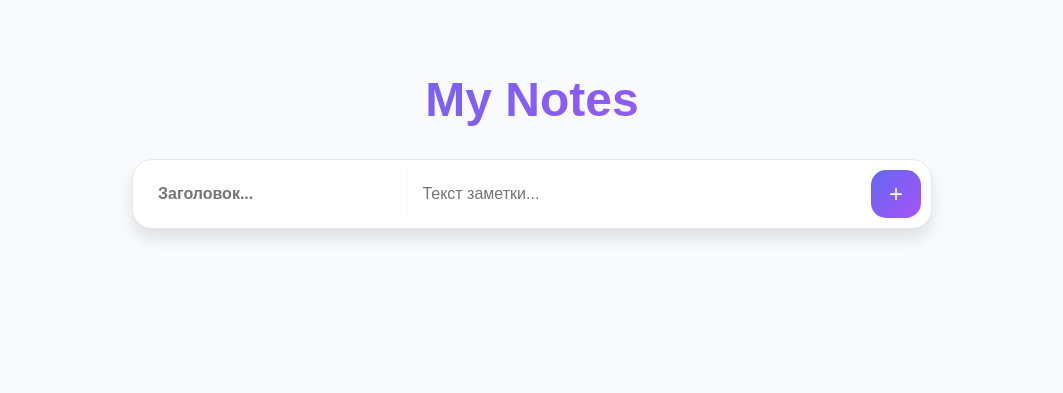
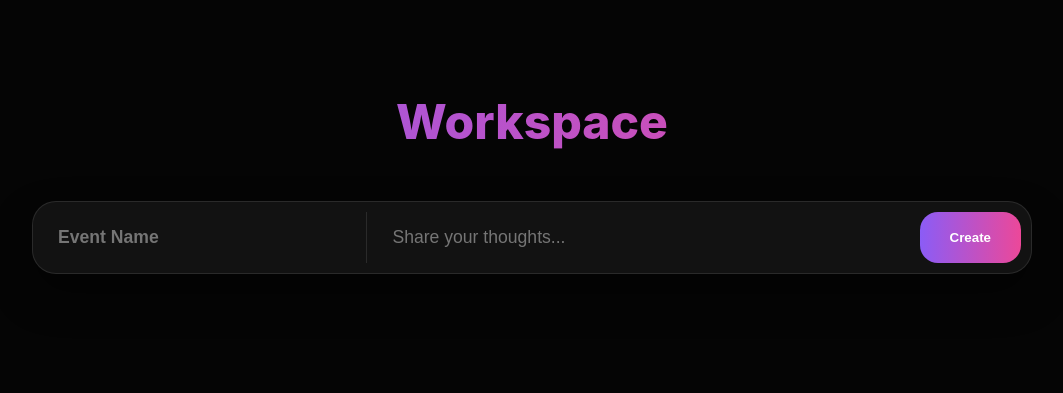
Before and after one commit to noxtra357/Online-notes, a Flask app: page / in a window 1280 px wide. Shown: the top 393 px of the page, without its empty margins (108-1171 px from the left). Run offline with Flask 3, Linux system fonts and the light colour scheme; data that the repository does not hold is empty.

Commit message:
My Notes

```diff
--- a/app.py
+++ b/app.py
@@ -4,37 +4,41 @@ from flask_sqlalchemy import SQLAlchemy
 
 app = Flask(__name__)
 
-# Настройка базы данных в папке проекта
 basedir = os.path.abspath(os.path.dirname(__file__))
 app.config['SQLALCHEMY_DATABASE_URI'] = 'sqlite:///' + os.path.join(basedir, 'database.db')
 app.config['SQLALCHEMY_TRACK_MODIFICATIONS'] = False
 
 db = SQLAlchemy(app)
 
-# Модель заметки
 class Note(db.Model):
     id = db.Column(db.Integer, primary_key=True)
     title = db.Column(db.String(100))
-    content = db.Column(db.String(200), nullable=False)
+    content = db.Column(db.Text, nullable=False)
 
-# Главная страница (список заметок)
 @app.route('/')
 def index():
     notes = Note.query.order_by(Note.id.desc()).all()
     return render_template('index.html', notes=notes)
 
-# Добавление новой заметки
 @app.route('/add', methods=['POST'])
 def add_note():
     title = request.form.get('title', '').strip()
     content = request.form.get('content', '').strip()
     if content:
-        new_note = Note(title=title, content=content)
-        db.session.add(new_note)
+        db.session.add(Note(title=title, content=content))
         db.session.commit()
     return redirect(url_for('index'))
 
-# Удаление заметки
+@app.route('/edit/<int:id>', methods=['GET', 'POST'])
+def edit(id):
+    note = Note.query.get_or_404(id)
+    if request.method == 'POST':
+        note.title = request.form.get('title', '').strip()
+        note.content = request.form.get('content', '').strip()
+        db.session.commit()
+        return redirect(url_for('index'))
+    return render_template('edit.html', note=note)
+
 @app.route('/delete/<int:id>')
 def delete(id):
     note = Note.query.get_or_404(id)
@@ -44,6 +48,5 @@ def delete(id):
 
 if __name__ == "__main__":
     with app.app_context():
-        # Это создаст базу данных, если её нет
         db.create_all()
     app.run(debug=True)
--- a/static/style.css
+++ b/static/style.css
@@ -1,51 +1,89 @@
 :root {
-    --grad: linear-gradient(135deg, #6366f1, #a855f7);
-    --bg: #f8fafc;
+    --bg: #050505;
+    --card: #121212;
+    --accent: linear-gradient(90deg, #8b5cf6, #ec4899);
+    --text-dim: #94a3b8;
 }
 
 body {
     background-color: var(--bg);
-    font-family: sans-serif;
+    color: white;
+    font-family: 'Inter', -apple-system, sans-serif;
+    margin: 0; padding: 60px 20px;
     display: flex; justify-content: center;
-    margin: 0; padding: 40px 20px;
 }
 
-.container { width: 100%; max-width: 800px; }
+.container { width: 100%; max-width: 1000px; }
 
-header h1 {
-    text-align: center; font-size: 3rem; font-weight: 800;
-    background: var(--grad); -webkit-background-clip: text; -webkit-text-fill-color: transparent;
+h1 {
+    font-size: 3rem; font-weight: 800; text-align: center;
+    background: var(--accent); -webkit-background-clip: text; -webkit-text-fill-color: transparent;
+    margin-bottom: 50px;
 }
 
+
 .note-form {
-    display: flex; background: white; padding: 10px;
-    border-radius: 20px; box-shadow: 0 10px 15px rgba(0,0,0,0.1);
-    margin-bottom: 50px; border: 1px solid #e2e8f0;
+    background: var(--card);
+    padding: 10px; border-radius: 24px;
+    display: flex; gap: 10px;
+    border: 1px solid rgba(255,255,255,0.1);
+    box-shadow: 0 20px 40px rgba(0,0,0,0.4);
+    margin-bottom: 60px;
 }
 
-.note-form input { border: none; outline: none; padding: 15px; font-size: 1rem; }
-.note-form input[name="title"] { width: 30%; border-right: 1px solid #f1f5f9; font-weight: bold; }
+.note-form input {
+    background: transparent; border: none; outline: none;
+    color: white; padding: 15px; font-size: 1.1rem;
+}
+
+.note-form input[name="title"] { width: 30%; font-weight: 700; border-right: 1px solid rgba(255,255,255,0.1); }
 .note-form input[name="content"] { flex: 1; }
 
-.add-btn {
-    background: var(--grad); color: white; border: none;
-    width: 50px; border-radius: 15px; font-size: 1.5rem; cursor: pointer;
+.btn-add {
+    background: var(--accent); color: white; border: none;
+    padding: 0 30px; border-radius: 18px; cursor: pointer;
+    font-weight: bold; transition: 0.3s;
 }
 
+.btn-add:hover { transform: scale(1.05); opacity: 0.9; }
+
+
 .notes-grid {
-    display: grid; grid-template-columns: repeat(auto-fill, minmax(250px, 1fr)); gap: 20px;
+    display: grid; grid-template-columns: repeat(auto-fill, minmax(300px, 1fr)); gap: 25px;
 }
 
 .note-card {
-    background: white; padding: 20px; border-radius: 18px;
-    border: 1px solid #e2e8f0;
+    background: var(--card);
+    border-radius: 28px; padding: 30px;
+    border: 1px solid rgba(255,255,255,0.05);
+    transition: all 0.4s cubic-bezier(0.175, 0.885, 0.32, 1.275);
+    position: relative; overflow: hidden;
 }
 
-.note-title { color: #4f46e5; margin: 0 0 10px 0; }
-.note-content { color: #475569; line-height: 1.5; margin: 0; }
+.note-card:hover {
+    transform: translateY(-10px);
+    border-color: #ec4899;
+    box-shadow: 0 15px 30px rgba(236, 72, 153, 0.1);
+}
 
-.delete-btn {
-    background: #fff1f2; color: #ef4444; border: none;
-    padding: 10px; border-radius: 10px; cursor: pointer;
-    font-weight: 600; margin-top: 15px; width: 100%;
+.note-card h3 {
+    margin: 0 0 15px 0; font-size: 1.5rem;
+    color: #fff;
 }
+
+.note-card p {
+    color: var(--text-dim); line-height: 1.7; margin-bottom: 25px;
+}
+
+
+.actions {
+    display: flex; gap: 20px;
+}
+
+.actions a {
+    text-decoration: none; font-size: 0.85rem; font-weight: 700;
+    text-transform: uppercase; letter-spacing: 1px;
+}
+
+.edit-btn { color: #8b5cf6; }
+.del-btn { color: #ef4444; }
--- a/templates/index.html
+++ b/templates/index.html
@@ -2,30 +2,28 @@
 <html lang="ru">
 <head>
     <meta charset="UTF-8">
-    <meta name="viewport" content="width=device-width, initial-scale=1.0">
     <link rel="stylesheet" href="{{ url_for('static', filename='style.css') }}">
-    <title>Мои Заметки</title>
+    <title>Premium Notes</title>
 </head>
 <body>
     <div class="container">
-        <header>
-            <h1>My Notes</h1>
-        </header>
+        <h1>Workspace</h1>
 
         <form action="{{ url_for('add_note') }}" method="POST" class="note-form">
-            <input type="text" name="title" placeholder="Заголовок..." autocomplete="off">
-            <input type="text" name="content" placeholder="Текст заметки..." required autocomplete="off">
-            <button type="submit" class="add-btn">+</button>
+            <input type="text" name="title" placeholder="Event Name" autocomplete="off">
+            <input type="text" name="content" placeholder="Share your thoughts..." required autocomplete="off">
+            <button type="submit" class="btn-add">Create</button>
         </form>
 
         <div class="notes-grid">
             {% for note in notes %}
             <div class="note-card">
-                <h3 class="note-title">{{ note.title if note.title else "Без заголовка" }}</h3>
-                <p class="note-content">{{ note.content }}</p>
-                <a href="{{ url_for('delete', id=note.id) }}">
-                    <button class="delete-btn">Удалить</button>
-                </a>
+                <h3>{{ note.title if note.title else "Unnamed Note" }}</h3>
+                <p>{{ note.content }}</p>
+                <div class="actions">
+                    <a href="{{ url_for('edit', id=note.id) }}" class="edit-btn">Open</a>
+                    <a href="{{ url_for('delete', id=note.id) }}" class="del-btn">Archive</a>
+                </div>
             </div>
             {% endfor %}
         </div>
```
Also changed, not shown: templates/edit.html (added, +19 -0 lines), 1 other file.
